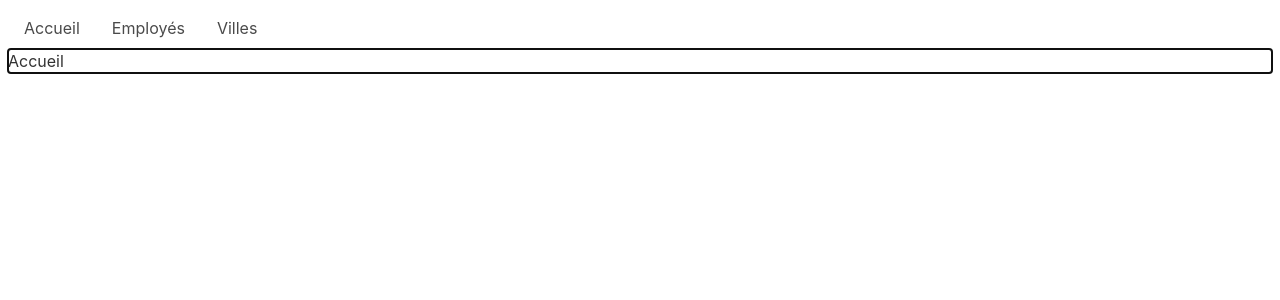
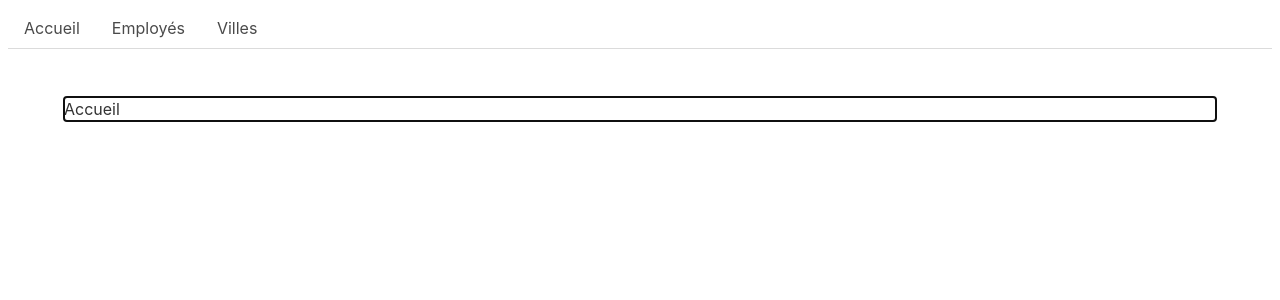
Before and after one commit to Fabezio/svelte-fullstack-mongoose-template, a Svelte app in the folder client/: page / in a window 1280 px wide. Shown: the top 300 px of the page. Built offline with nearby package versions, Linux system fonts and the light colour scheme.

Commit message:
centralisation layout

```diff
--- a/client/src/UXI/Nav.svelte
+++ b/client/src/UXI/Nav.svelte
@@ -1,8 +1,5 @@
 <script>
     import { Router, Route, Link } from "svelte-navigator";
-    // import Blog from "./Blog.svelte";
-    // import BackButton from "./BackButton.svelte";
-    // import ForwardButton from "./ForwardButton.svelte";
     import Home from "../pages/_home.svelte";
     import Employees from "../pages/Employees.svelte";
     import Cities from "../pages/Cities.svelte";
@@ -10,26 +7,17 @@
 
 <Router>
     <header>
-        <!-- <h1>History</h1> -->
-
         <nav>
-            <!-- <BackButton />
-            <ForwardButton /> -->
             <div class="tabs">
                 <ul>
                     <Link to="/">Accueil</Link>
                     <Link to="workers">Employés</Link>
                     <Link to="cities">Villes</Link>
-                    <!-- <li class="is-active"><a href="workers">Employés</a></li>
-                    <li><a href="cities">Villes</a></li> -->
-                    <!-- <li><a>Videos</a></li>
-                    <li><a>Documents</a></li> -->
                 </ul>
             </div>
-            <!-- <Link to="blog">Blog</Link> -->
         </nav>
     </header>
-
+    <div class="container mt-6">
         <Route path="/">
             <Home />
         </Route>
@@ -41,4 +29,5 @@
         <Route path="cities">
             <Cities />
         </Route>
+    </div>
 </Router>
--- a/client/src/pages/Cities.svelte
+++ b/client/src/pages/Cities.svelte
@@ -31,7 +31,7 @@
 </script>
 
 <!-- <Route path="cities" /> -->
-<div class="container">
+
 <h2 id="workers" class="title">Villes</h2>
 <button class="is-primary" on:click={() => (showList = !showList)}
     >Ajouter Ville</button
@@ -63,4 +63,3 @@
         {phone}
         {email}
     {/each} -->
-</div>
--- a/client/src/pages/Employees.svelte
+++ b/client/src/pages/Employees.svelte
@@ -32,7 +32,6 @@
 
 <!-- <Route path="workers" /> -->
 
-<div class="container">
 <h2 id="workers" class="title">Employés</h2>
 <button class="is-primary" on:click={() => (showList = !showList)}
     >Ajouter Employé</button
@@ -63,4 +62,3 @@
         {phone}
         {email}
     {/each} -->
-</div>
```
Lines whose indentation alone changed are shown as unchanged.
